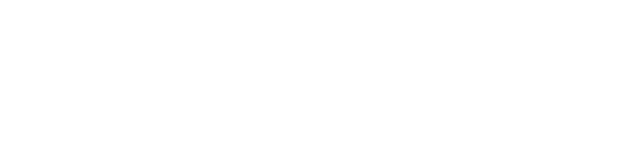
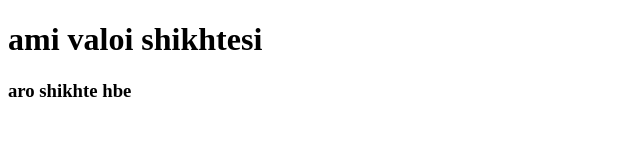
Before and after one commit to thamskhan/my-first-website, a plain HTML site: page index.html in a window 1280 px wide. Shown: the whole page, without its empty margins (0-640 px from the left). Drawn offline with Linux system fonts and the light colour scheme.

Commit message:
first git push new line

```diff
--- a/index.html
+++ b/index.html
@@ -7,6 +7,7 @@
     <title>My First ever website</title>
 </head>
 <body>
-
+    <h1>ami valoi shikhtesi</h1>
+    <h3>aro shikhte hbe</h3>
 </body>
 </html>
```
